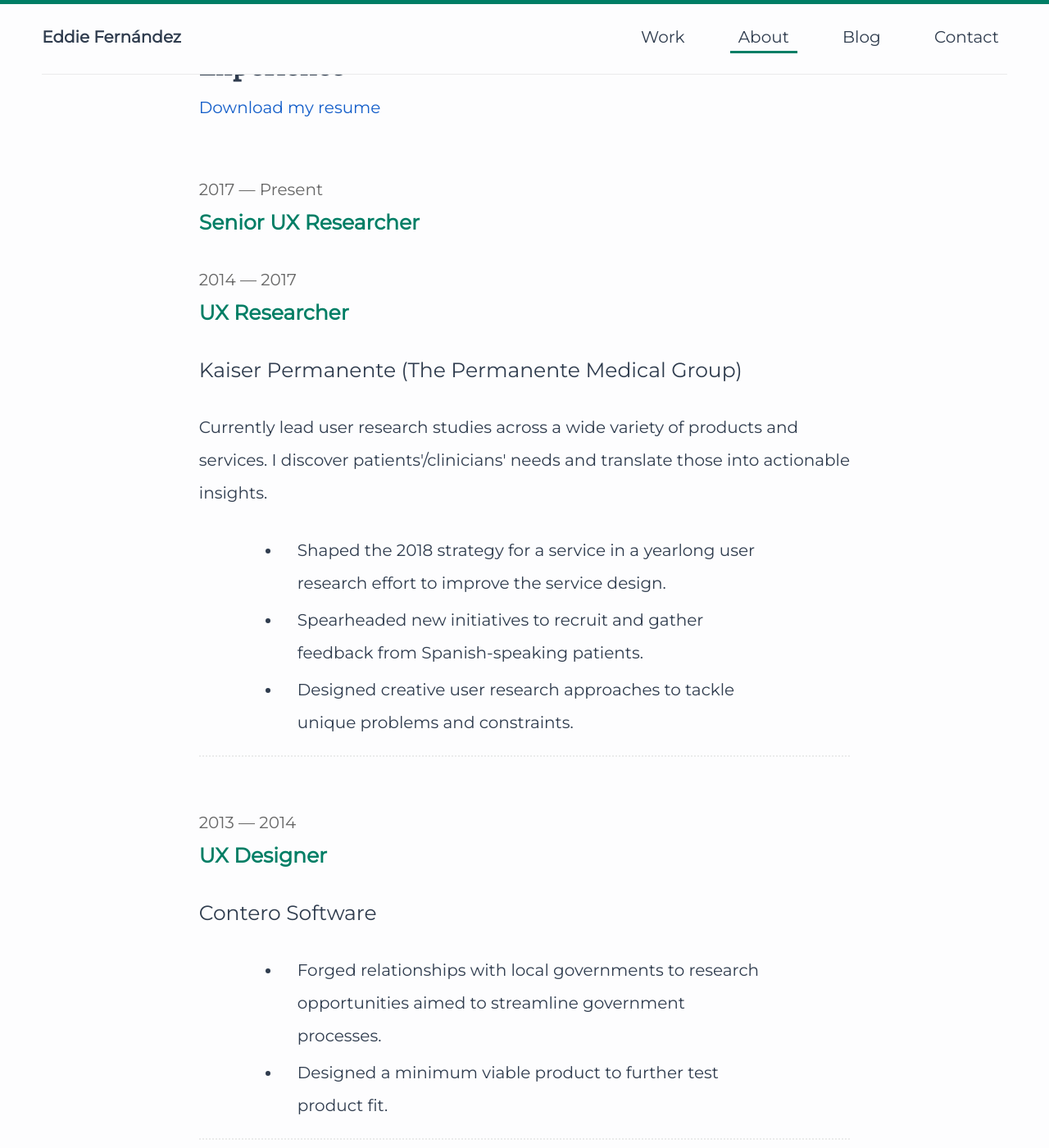
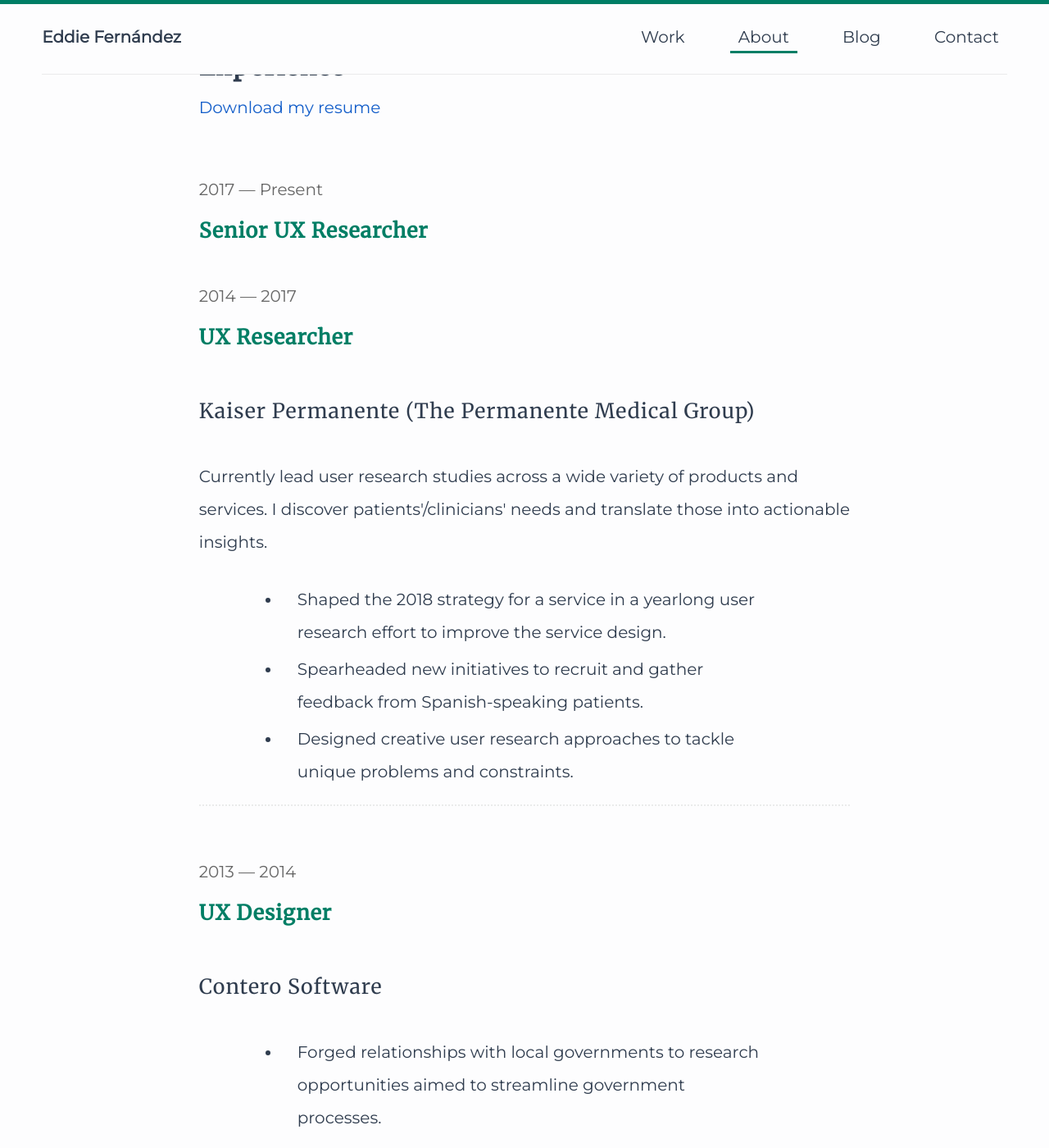
Before and after one commit to edfernan/edfernan.github.io, a Jekyll site: the page built from about/index.html, in a window 1280 px wide and 1400 px high, scrolled down 730 px. Shown: the whole window at 82% size. Built offline with Jekyll 4.4.1, drawn with Linux system fonts in a browser that asks for light colours.

Commit message:
Fixed accessibility issues: included lang attribute and fixed form labels

```diff
--- a/_layouts/default.html
+++ b/_layouts/default.html
@@ -1,5 +1,5 @@
 <!DOCTYPE html>
-<html>
+<html lang="en">
 {% include head.html %}
 
 <body>
--- a/_sass/_layout.scss
+++ b/_sass/_layout.scss
@@ -19,7 +19,7 @@
   min-width: 60%;
 }
 
-h1, h2, h3, h4 {
+h1, h2, h3, h4, .text1, .text2, .text3, .text4 {
   font-family: $heading-font;
   line-height: $gap3;
   letter-spacing: 1px;
--- a/index.html
+++ b/index.html
@@ -18,7 +18,7 @@
   <h1 class="styled-header">My Work</h1>
   {% for page in site.pages %} {% if page.layout == "portEntry" %}
     <div class="project">
-      <h3 class="project-title"><a href="{{ page.url | prepend: site.baseurl }}">{{ page.shortTitle }}</a></h3>
+      <h2 class="project-title"><a href="{{ page.url | prepend: site.baseurl }}">{{ page.shortTitle }}</a></h2>
       <div class="">
         <p><span class="label-block">Methods Used</span>{{ page.methods }}</p>
         <p>{{ page.description }}</p>
```
Also changed, not shown: contact/index.html (+3 -6 lines).
